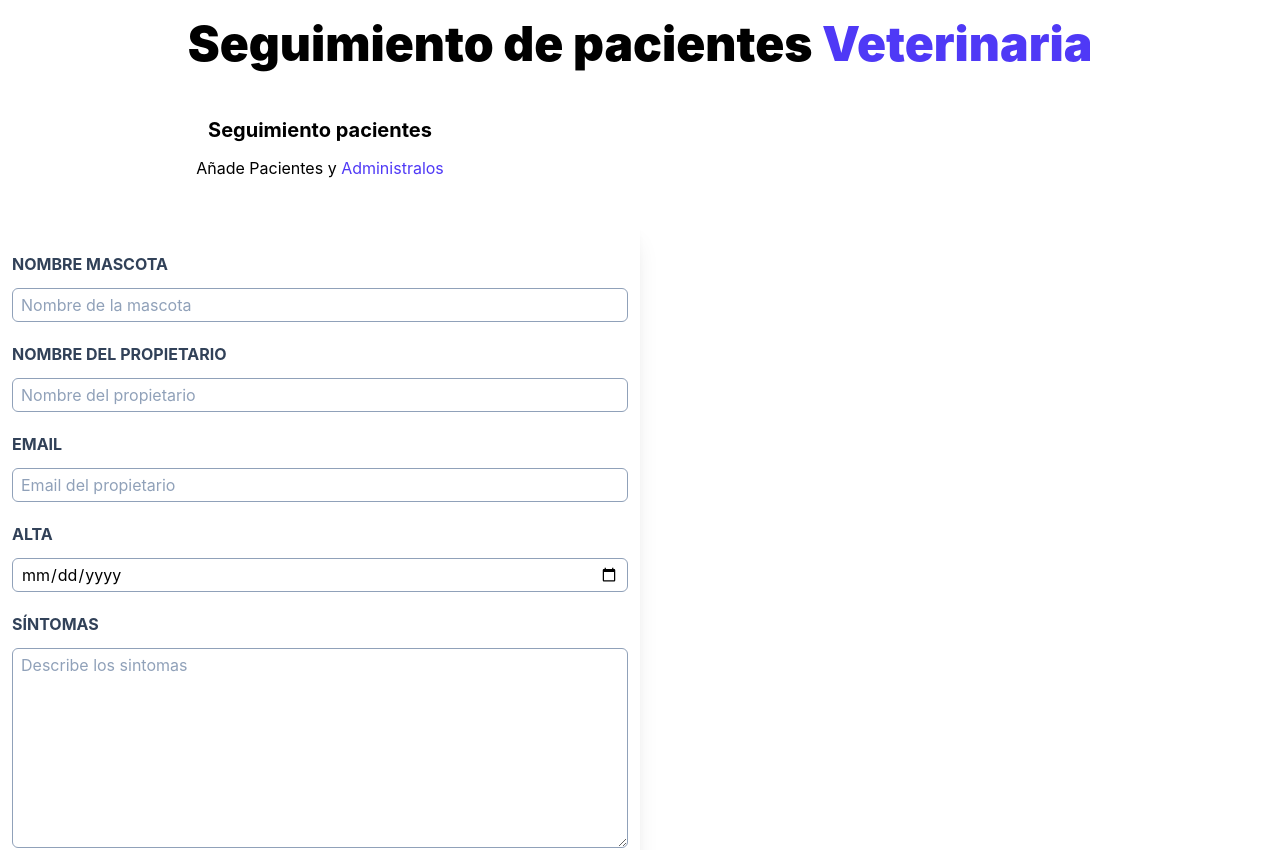
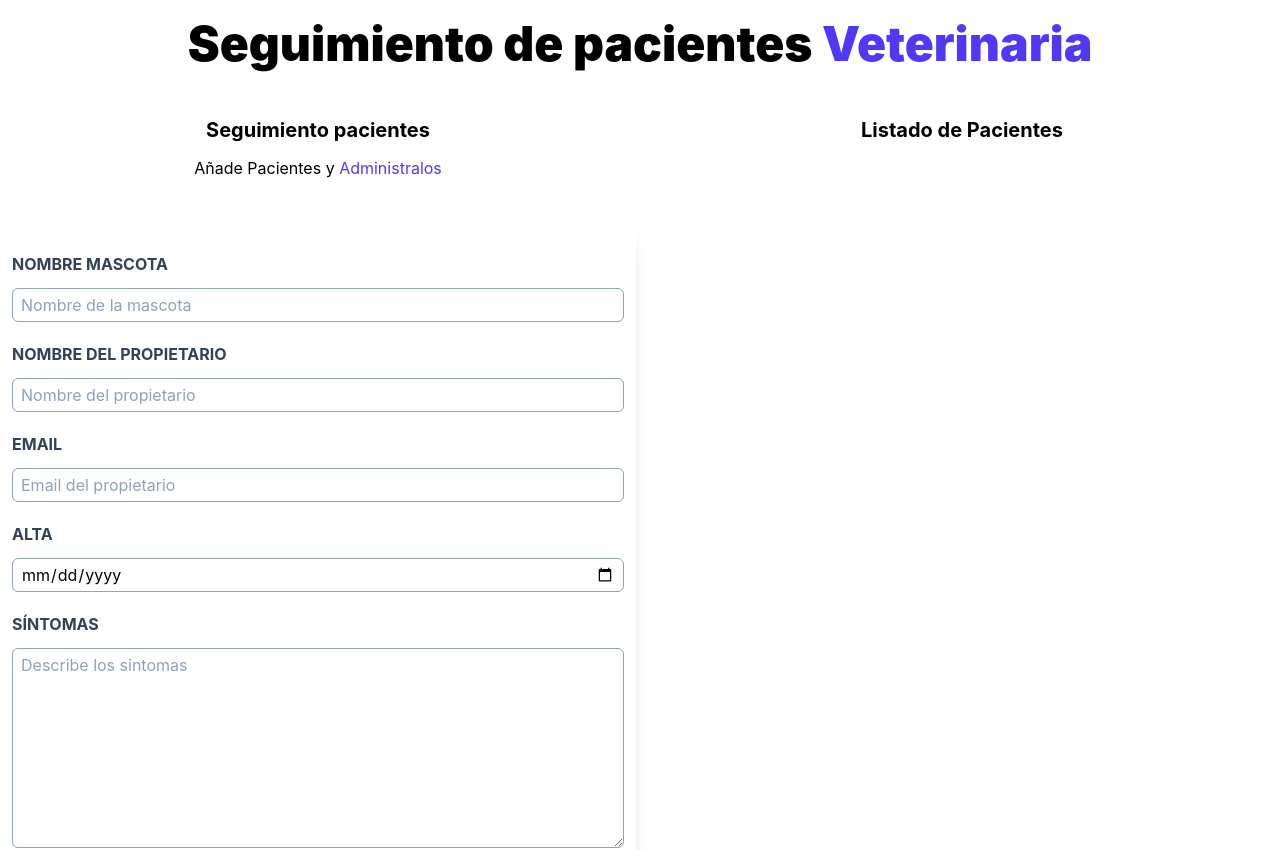
Before and after one commit to gonzagapa/admin-pacientes-vue, a Vue app: page / in a window 1280 px wide. Shown: the top 850 px of the page. Built offline with nearby package versions, Linux system fonts and the light colour scheme.

Commit message:
feat: state management in parent App component

```diff
--- a/src/App.vue
+++ b/src/App.vue
@@ -1,6 +1,54 @@
 <script setup lang="ts">
+import { reactive, ref } from 'vue';
 import Formulario from './components/Formulario.vue';
 import Header from './components/Header.vue';
+import type { AlertProps } from './components/Alerta.vue';
+
+interface Paciente {
+        mascota:string,
+        propietario:string,
+        email:string,
+        sintomas:string,
+        alta: string
+    }
+
+    const paciente = reactive<Paciente>({
+        mascota:'',
+        propietario:'',
+        alta: '',
+        sintomas:'',
+        email:'',
+    })
+    const showAlert = ref(false);
+    const pacientes = ref<Paciente[]>([])
+    const alerta = reactive<AlertProps>({
+            mensaje:"",
+            tipo:"error"
+    })
+
+    const handleSubmit = (event:SubmitEvent)=>{
+
+        showAlert.value = true;
+        if(Object.values(paciente).includes('')){
+
+
+            alerta.mensaje = "Tienes un error en el formulario"
+            alerta.tipo = "error";
+            return;
+        }
+
+        alerta.tipo = "exito";
+        alerta.mensaje = "Todos los datos son correctos";
+
+        pacientes.value.push({...paciente});
+        paciente.mascota = '';
+        paciente.propietario = '';
+        paciente.alta = '';
+        paciente.sintomas = '';
+        paciente.email = '';
+    }
+
+
 
 </script>
 
@@ -8,8 +56,27 @@ import Header from './components/Header.vue';
   <div class="mt-5 mx-auto container">
     <Header/>
 
-    <div class="md:flex mt-12 mb-10">
-        <Formulario/>
+    <div class="mt-12 mb-10 md:grid md:grid-cols-2 gap-2">
+      <div class="">
+        <Formulario
+        v-model:mascota="paciente.mascota"
+        v-model:propietario="paciente.propietario"
+        v-model:email="paciente.email"
+        v-model:alta="paciente.alta"
+        v-model:sintomas="paciente.sintomas"
+        @submit="handleSubmit"
+        :alerta="alerta"
+        :showAlert="showAlert"
+        />
+      </div>
+
+      <div class="">
+        <h2 class="font-bold text-xl text-center mb-10">Listado de Pacientes</h2>
+        <div v-for="paciente in pacientes" class="rounded-md p-4 bg-white shadow-xl mb-3">
+          {{ paciente.email }}
+        </div>
+      </div>
+
     </div>
   </div>
 </template>
--- a/src/components/Formulario.vue
+++ b/src/components/Formulario.vue
@@ -1,58 +1,30 @@
 <script setup lang="ts">
-    import { reactive, ref } from 'vue';
-import type { AlertProps } from './Alerta.vue';
-import Alerta from './Alerta.vue';
-
-    interface Form {
-        mascota:string,
-        propietario:string,
-        email:string,
-        sintomas:string,
-        alta: string
+    import Alerta, { type AlertProps } from './Alerta.vue';
+    interface Props {
+        alerta:AlertProps,
+        showAlert:boolean
     }
 
-    const paciente = reactive<Form>({
-        mascota:'',
-        propietario:'',
-        alta: '',
-        sintomas:'',
-        email:'',
-    })
+    const props = defineProps<Props>();
 
-    const alerta = reactive<AlertProps>({
-            mensaje:"",
-            tipo:"error"
-    })
+    const emit = defineEmits(['submit'])
 
-    const showAlert = ref(false);
-
-    const handleSubmit = (event:SubmitEvent)=>{
-
-        showAlert.value = true;
-        if(Object.values(paciente).includes('')){
+    const mascota = defineModel<string>("mascota");
+    const propietario = defineModel<string>("propietario");
+    const alta = defineModel<string>("alta");
+    const email = defineModel<string>("email");
+    const sintomas = defineModel<string>("sintomas");
 
 
-            alerta.mensaje = "Tienes un error en el formulario"
-            alerta.tipo = "error";
-            return;
-        }
-
-        alerta.tipo = "exito";
-        alerta.mensaje = "Todos los datos son correctos";
-
-    }
 </script>
 
 
 <template>
-    <div class="md:w-1/2 text-center">
-
-
-
+    <div class="text-center">
         <h2 class="font-bold text-xl">Seguimiento pacientes</h2>
         <p class="mt-3">Añade Pacientes y <span class="text-indigo-600">Administralos</span></p>
 
-        <form @submit.prevent="handleSubmit" action="" class="bg-white shadow-xl rounded-md mt-10 py-8 px-3">
+        <form @submit.prevent="$emit('submit')" action="" class="bg-white shadow-xl rounded-md mt-10 py-8 px-3">
 
             <Alerta :mensaje="alerta.mensaje" :tipo="alerta.tipo" v-if="showAlert"/>
 
@@ -60,7 +32,7 @@ import Alerta from './Alerta.vue';
                 <label for="mascota" class="text-slate-700 uppercase text-left font-bold">
                     Nombre mascota
                 </label>
-                <input v-model="paciente.mascota"  placeholder="Nombre de la mascota" type="text" id="mascota"
+                <input v-model="mascota"  placeholder="Nombre de la mascota" type="text" id="mascota"
                 class="border border-slate-400 rounded-md px-2 py-1 placeholder:text-slate-400">
             </div>
 
@@ -68,7 +40,7 @@ import Alerta from './Alerta.vue';
                 <label for="propietario" class="text-slate-700 uppercase text-left font-bold">
                     Nombre del propietario
                 </label>
-                <input v-model="paciente.propietario" placeholder="Nombre del propietario" type="text" id="propietario"
+                <input v-model="propietario" placeholder="Nombre del propietario" type="text" id="propietario"
                 class="border border-slate-400 rounded-md px-2 py-1 placeholder:text-slate-400">
             </div>
 
@@ -76,7 +48,7 @@ import Alerta from './Alerta.vue';
                 <label for="email" class="text-slate-700 uppercase text-left font-bold">
                     Email
                 </label>
-                <input v-model="paciente.email" placeholder="Email del propietario" type="email" id="email"
+                <input v-model="email" placeholder="Email del propietario" type="email" id="email"
                 class="border border-slate-400 rounded-md px-2 py-1 placeholder:text-slate-400">
             </div>
 
@@ -84,7 +56,7 @@ import Alerta from './Alerta.vue';
                 <label for="alta" class="text-slate-700 uppercase text-left font-bold">
                     Alta
                 </label>
-                <input v-model="paciente.alta" placeholder="Email del propietario" type="date" id="alta"
+                <input v-model="alta" placeholder="Email del propietario" type="date" id="alta"
                 class="border border-slate-400 rounded-md px-2 py-1 placeholder:text-slate-400">
             </div>
 
@@ -93,8 +65,10 @@ import Alerta from './Alerta.vue';
                     Síntomas
                 </label>
 
-                <textarea  placeholder="Describe los sintomas" id="sintomas"
-                v-model="paciente.sintomas"
+                <textarea
+                placeholder="Describe los sintomas"
+                id="sintomas"
+                v-model="sintomas"
                 class="border border-slate-400 rounded-md px-2 py-1 placeholder:text-slate-400 h-[200px]"></textarea>
             </div>
 
```
